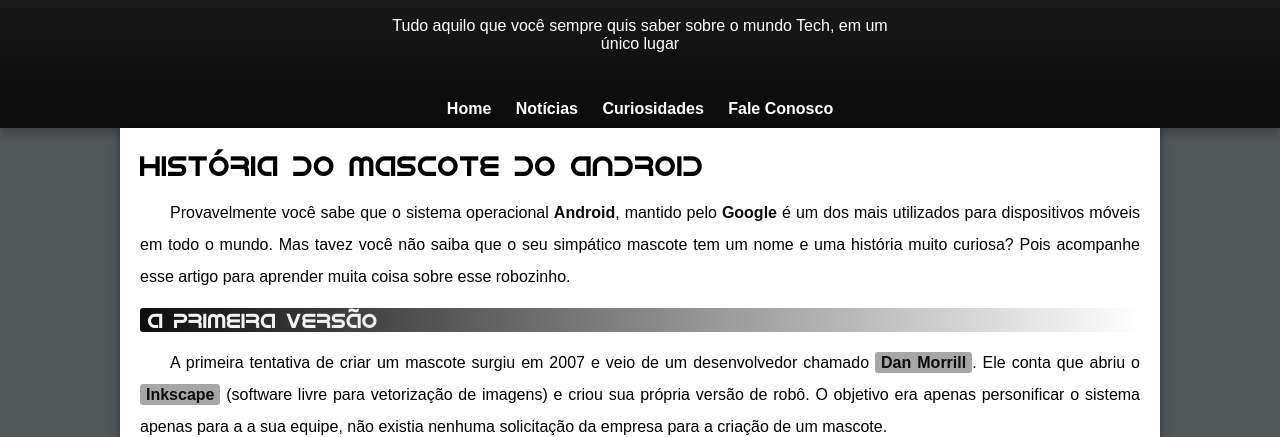
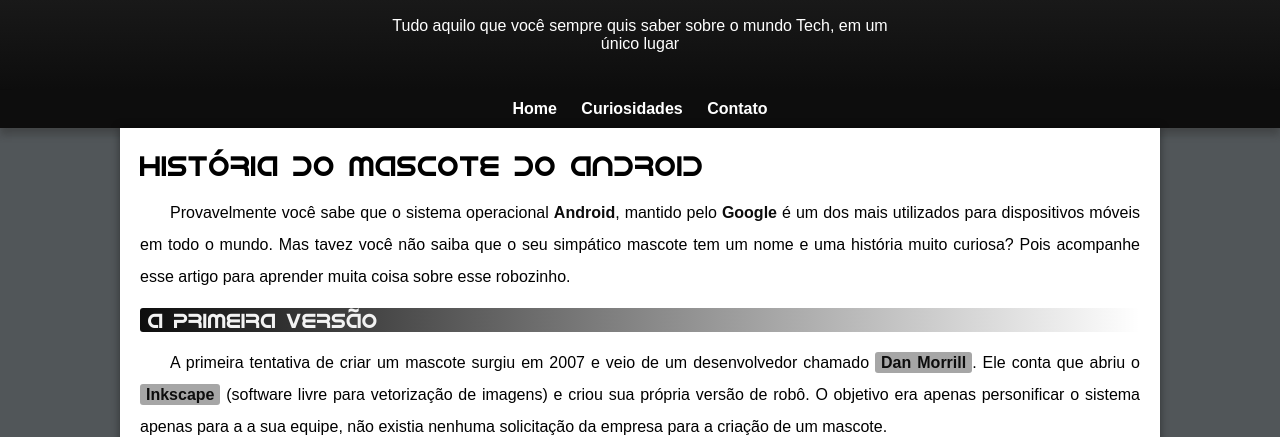
Before and after one commit to JonasVlima/html-css, a plain HTML site: page desafios/d010/android.html in a window 1280 px wide. Shown: the part 100-537 px from the top of the page. Drawn offline with Linux system fonts and the light colour scheme.

Commit message:
Problema de padding + font corrigido

```diff
--- a/desafios/d010/android.html
+++ b/desafios/d010/android.html
@@ -15,9 +15,8 @@
     </header>
     <nav>
         <a href="#">Home</a>
-        <a href="#">Notícias</a>
         <a href="#">Curiosidades</a>
-        <a href="#">Fale Conosco</a>
+        <a href="#">Contato</a>
     </nav>
     <main>
         <article>
--- a/desafios/d010/style/style.css
+++ b/desafios/d010/style/style.css
@@ -4,7 +4,7 @@
 
 @font-face {
     font-family: 'Android';
-    src: url('/fontes/idroid.otf') format('opentype');
+    src: url('../fontes/idroid.otf') format('opentype');
     font-weight: normal
 }
 
@@ -58,7 +58,7 @@ header > p{
     padding-right: 10px;
     padding-left: 10px;
     margin: auto;
-    margin-bottom: 20px;
+    padding-bottom: 20px;
 }
 
 nav{
```
